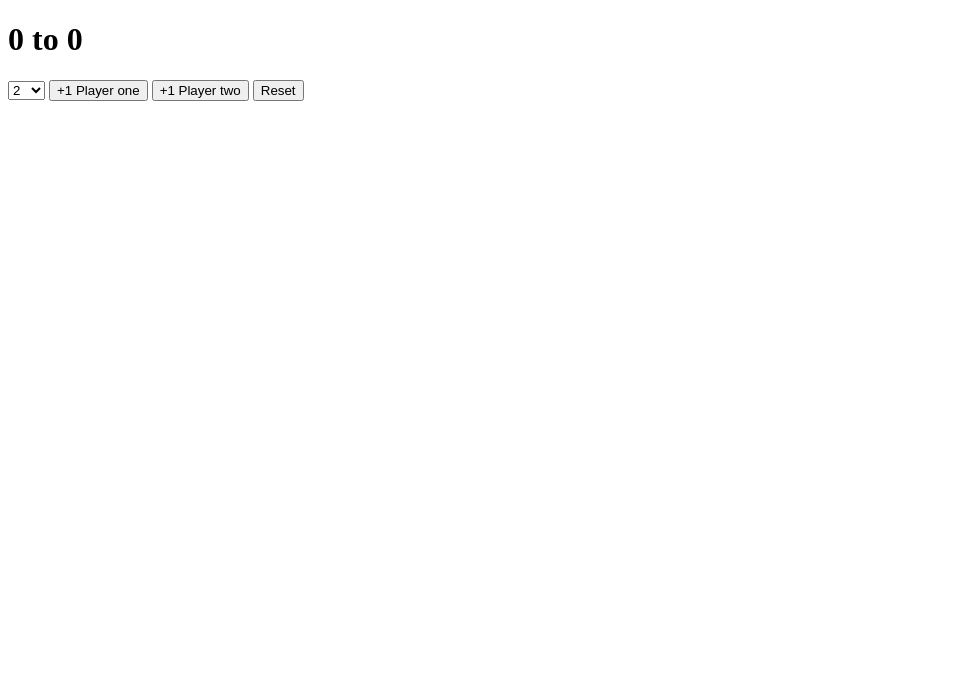
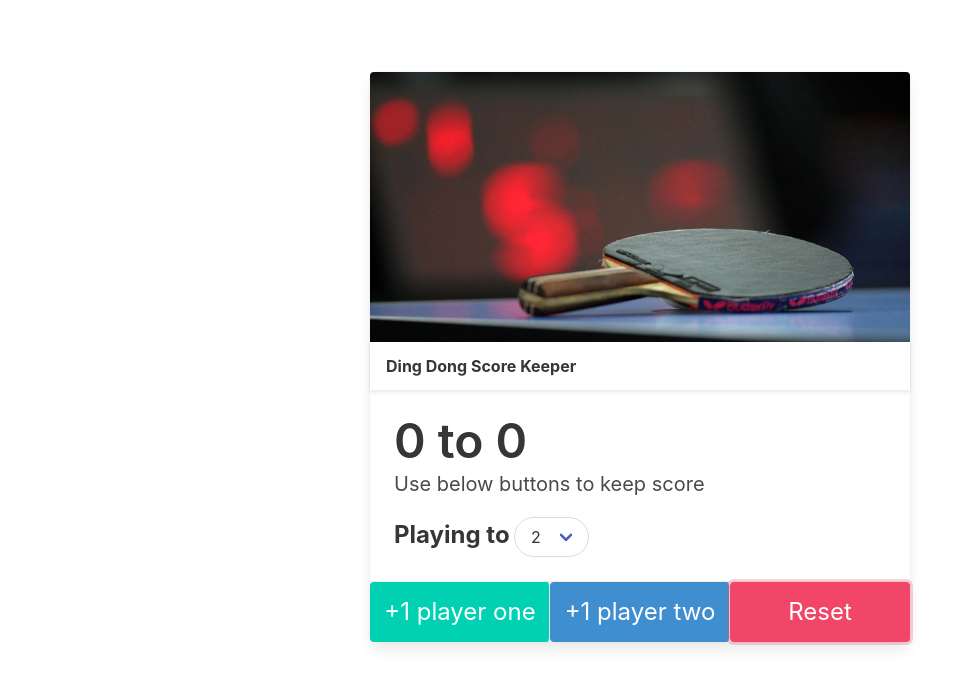
Before and after one commit to chaitanyaram1204/Score_Keeper, a plain HTML site: page index.html in a window 1280 px wide. Both pictures are taken after a click on the button "Reset". Shown: the whole page, without its empty margins (0-968 px from the left). Drawn offline with nearby package versions, Linux system fonts and the light colour scheme.

Commit message:
Complete Project

```diff
--- a/ScoreKeeper.js
+++ b/ScoreKeeper.js
@@ -5,7 +5,7 @@ const p1Display = document.querySelector('#PlayerOneDis');
 const p2Display = document.querySelector('#PlayerTwoDis');
 let p1Score = 0;
 let p2Score = 0;
-let winningScore = 5;
+let winningScore = 2;
 let isGameOver = false
 p1Button.addEventListener('click', function() {
     if(!isGameOver)
@@ -14,8 +14,10 @@ p1Button.addEventListener('click', function() {
         if(p1Score === winningScore)
         {
             isGameOver = true;
-            p1Display.classList.add('winner');
-            p2Display.classList.add('loser');
+            p1Display.classList.add('has-text-success');
+            p2Display.classList.add('has-text-danger');
+            p1Button.disabled = true;
+            p2Button.disabled = true;
         }
         p1Display.textContent = p1Score;
     }
@@ -27,8 +29,10 @@ p2Button.addEventListener('click', function() {
         if(p2Score === winningScore)
         {
             isGameOver = true;
-            p2Display.classList.add('winner');
-            p1Display.classList.add('loser');
+            p2Display.classList.add('has-text-success');
+            p1Display.classList.add('has-text-danger');
+            p1Button.disabled = true;
+            p2Button.disabled = true;
         }
         p2Display.textContent = p2Score;
     }
@@ -43,9 +47,11 @@ function reset()
     p2Score = 0;
     PlayerOneDis.textContent = p1Score;
     PlayerTwoDis.textContent = p2Score;
-    p1Display.classList.remove('winner','loser');
-    p2Display.classList.remove('winner','loser');
-    //  p2Display.classList.add('loser');
+    p1Display.classList.remove('has-text-success','has-text-danger');
+    p2Display.classList.remove('has-text-success','has-text-danger');
+    p1Button.disabled = false;
+    p2Button.disabled = false;
+    //  p2Display.classList.add('has-text-danger');
 }
 const winningScoreSelect = document.querySelector('#playto');
 
--- a/index.html
+++ b/index.html
@@ -4,6 +4,11 @@
     <meta charset="UTF-8" />
     <meta name="viewport" content="width=device-width, initial-scale=1.0" />
     <title>ScoreKeeper</title>
+    <link
+      rel="stylesheet"
+      href="https://cdn.jsdelivr.net/npm/bulma@0.9.4/css/bulma.min.css"
+    />
+
     <style>
       .winner {
         color: green;
@@ -14,9 +19,30 @@
     </style>
   </head>
   <body>
-    <h1>
-      <span id="PlayerOneDis">0</span> to <span id="PlayerTwoDis">0</span>
+    <section class="section">
+      <div class="container">
+        <div class="column">
+          <div class="column is-half is-offset-one-quarter">
+            <div class="card">
+              <div class="card-image">
+                <figure class="image is-2by1">
+                  <img src="/scorekeeper.webp" alt="" />
+                </figure>
+              </div>
+              <header class="card-header">
+                <p class="card-header-title">Ding Dong Score Keeper</p>
+              </header>
+              <div class="card-content">
+                <div class="content">
+                  <h1 class="title is-1">
+                    <span id="PlayerOneDis">0</span> to
+                    <span id="PlayerTwoDis">0</span>
                   </h1>
+                  <p class="subtitle">Use below buttons to keep score</p>
+                  <label for="playto" class="label is-large is-inline"
+                    >Playing to</label
+                  >
+                  <div class="div select is-rounded">
                     <select id="playto">
                       <option value="2">2</option>
                       <option value="3">3</option>
@@ -28,10 +54,34 @@
                       <option value="9">9</option>
                       <option value="10">10</option>
                     </select>
-    <button id="p1Button">+1 Player one</button>
-    <button id="p2Button">+1 Player two</button>
-    <button id="reset">Reset</button>
-
+                  </div>
+                </div>
+              </div>
+              <footer class="card-footer">
+                <button
+                  id="p1Button"
+                  class="is-primary button card-footer-item is-large"
+                >
+                  +1 player one
+                </button>
+                <button
+                  id="p2Button"
+                  class="is-info button card-footer-item is-large"
+                >
+                  +1 player two
+                </button>
+                <button
+                  id="reset"
+                  class="is-danger button card-footer-item is-large"
+                >
+                  Reset
+                </button>
+              </footer>
+            </div>
+          </div>
+        </div>
+      </div>
+    </section>
     <script src="ScoreKeeper.js"></script>
   </body>
 </html>
```
Also changed, not shown: scorekeeper.webp (added). Lines whose indentation alone changed are shown as unchanged.
